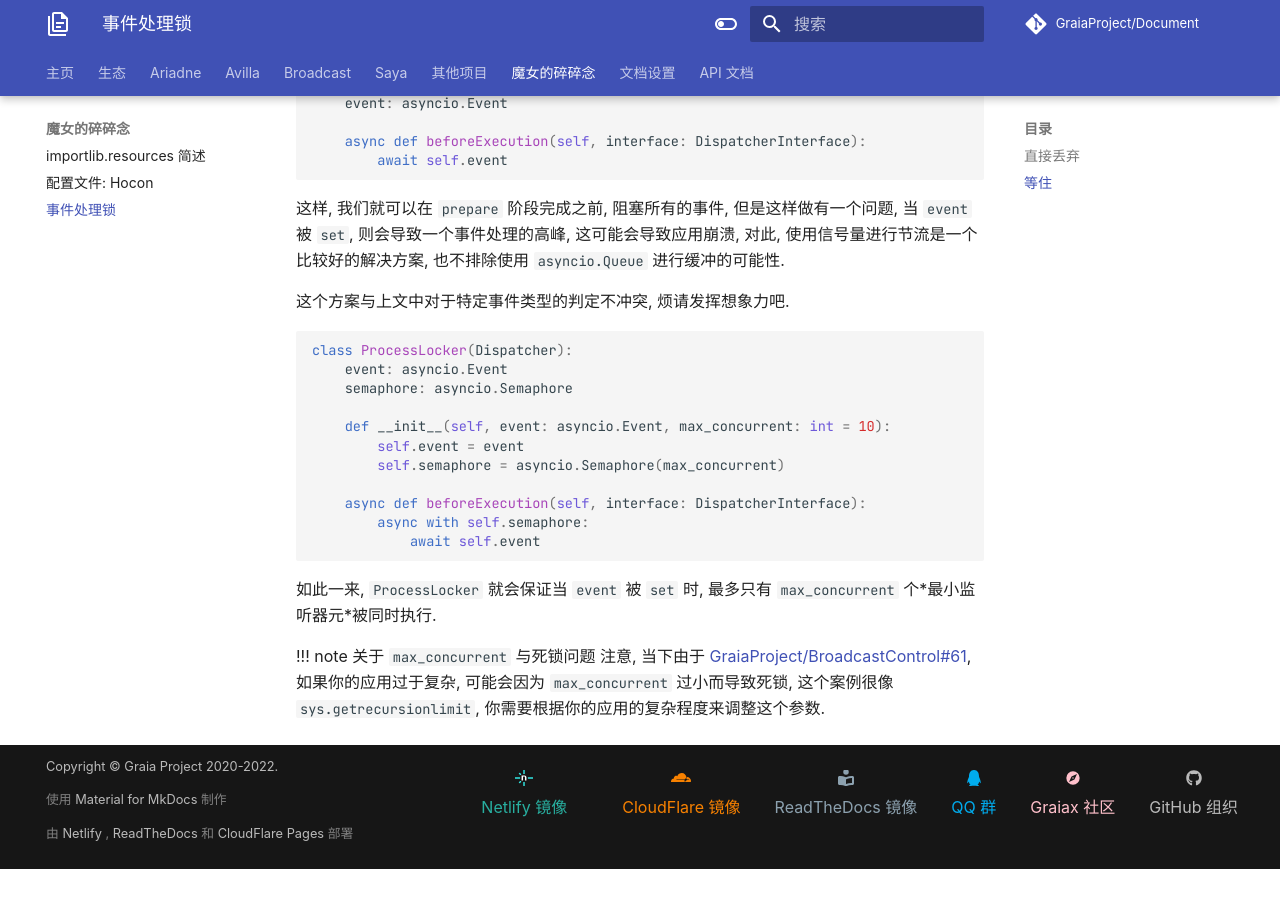
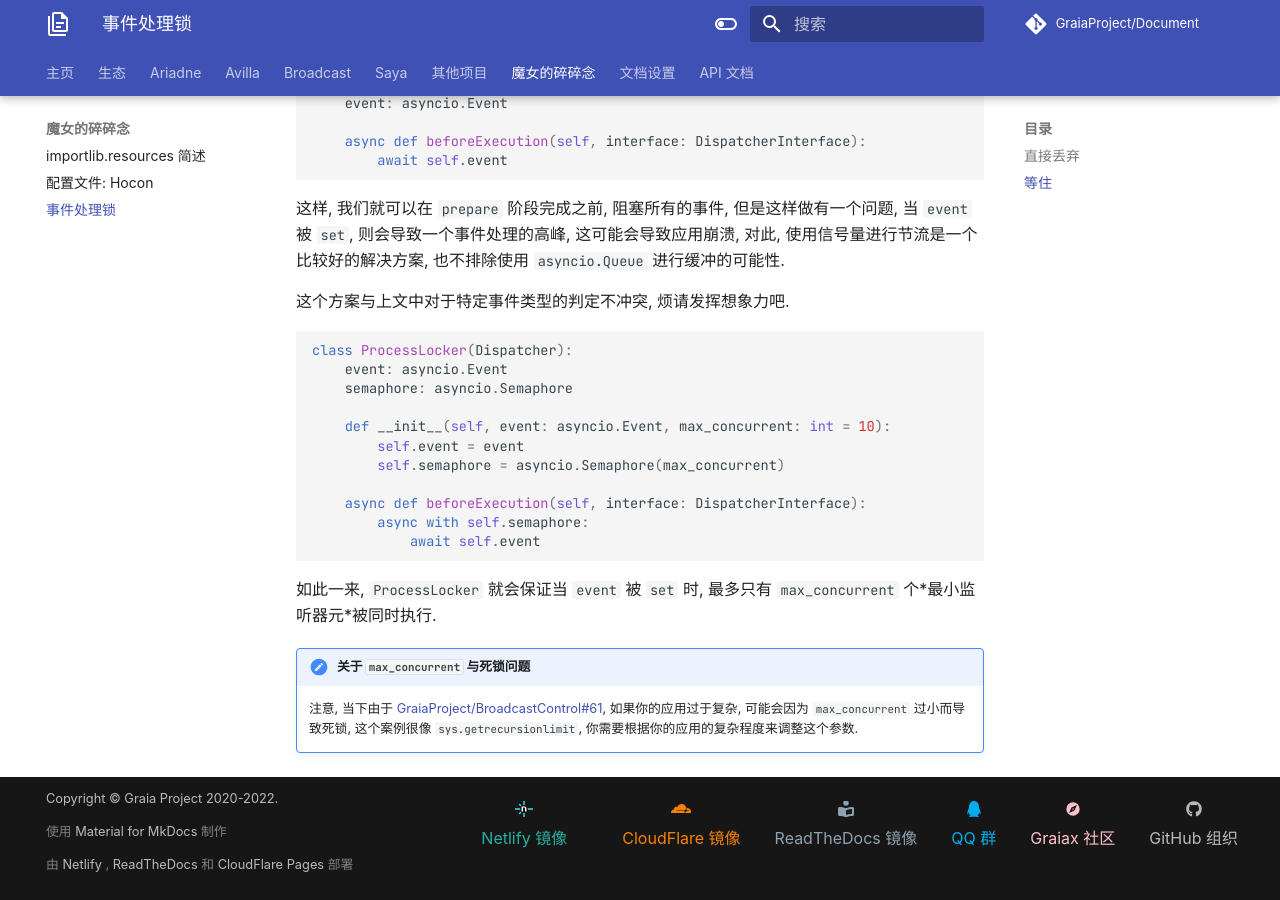
Before and after one commit to GraiaProject/Document, an MkDocs documentation site: the page built from docs/elaina-talk/event_lock.md, in a window 1280 px wide and 900 px high, scrolled down 1478 px. Built offline with MkDocs 1.6.1 and Material for MkDocs 9.7.7, drawn with Linux system fonts in a browser that asks for light colours; comment, search, counter and statistics services are not loaded; before the commit the page ends 2347 px from its top, so only the background shows below that.

Commit message:
fix: note display

```diff
--- a/docs/elaina-talk/event_lock.md
+++ b/docs/elaina-talk/event_lock.md
@@ -85,7 +85,7 @@ class ProcessLocker(Dispatcher):
 
 如此一来, `ProcessLocker` 就会保证当 `event` 被 `set` 时, 最多只有 `max_concurrent` 个*最小监听器元*被同时执行.
 
-!!! note 关于 `max_concurrent` 与死锁问题
+!!! note "关于 `max_concurrent` 与死锁问题"
     注意, 当下由于 [GraiaProject/BroadcastControl#61](https://github.com/GraiaProject/BroadcastControl/issues/61),
     如果你的应用过于复杂, 可能会因为 `max_concurrent` 过小而导致死锁, 这个案例很像 `sys.getrecursionlimit`,
     你需要根据你的应用的复杂程度来调整这个参数.
```
